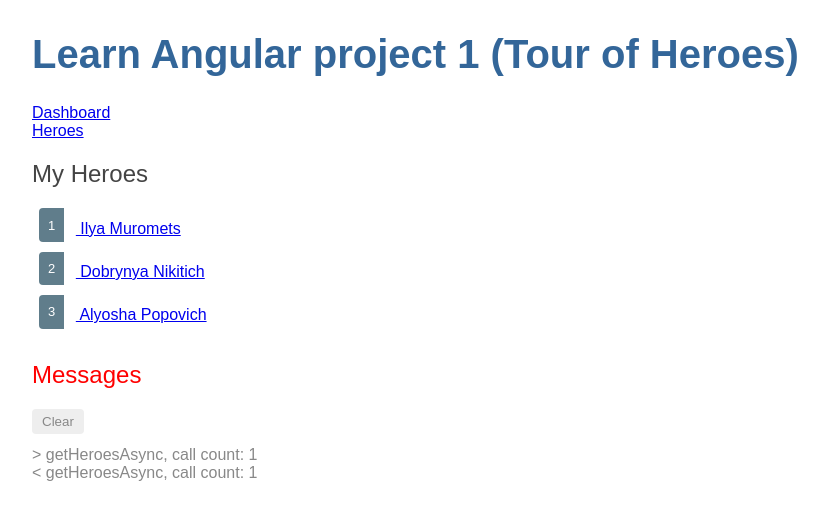
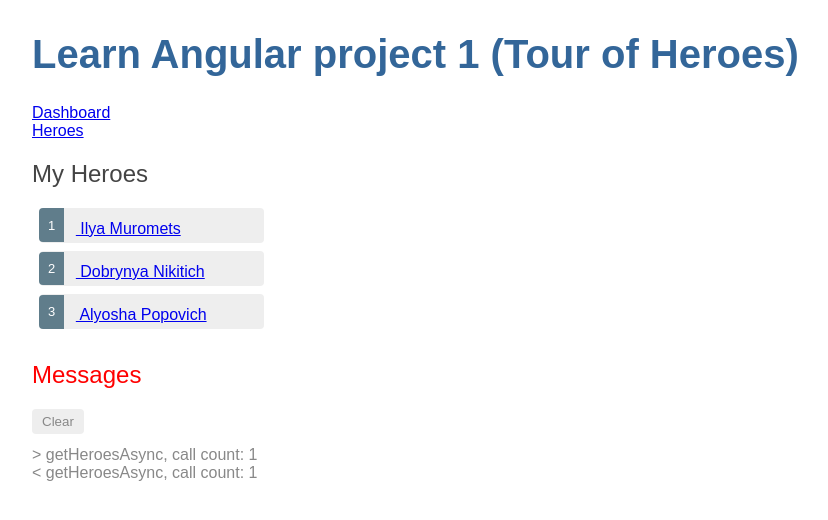
Before and after one commit to IgnatovDan/LearnAngular6_try1, an Angular app: page /heroes in a window 1280 px wide. Shown: the top 520 px of the page, without its empty margins (0-828 px from the left). Built offline with nearby package versions, Linux system fonts and the light colour scheme.

Commit message:
apply style to each item

```diff
--- a/src/app/myheroes/myheroes.component.css
+++ b/src/app/myheroes/myheroes.component.css
@@ -17,15 +17,10 @@
   height: 1.6em;
   border-radius: 4px;
   color: #888;
+  background-color: #EEE;
 }
 .heroesList__item:hover {
   left: .1em;
-}
-
-.heroesList__item_notSelected {
-  background-color: #EEE;
-}
-.heroesList__item_notSelected:hover {
   color: #607D8B;
   background-color: #DDD;
 }
--- a/src/app/myheroes/myheroes.component.html
+++ b/src/app/myheroes/myheroes.component.html
@@ -1,7 +1,7 @@
 <h2>My Heroes</h2>
 <ul class="heroesList">
   <li *ngFor="let currentHero of heroes"
-    class="heroesList__item">
+    class="heroesList__item heroesList__item_notSelected">
     <a routerLink="/hero/{{currentHero.id}}">
       <span class="heroesList__item__badge">{{currentHero.id}}</span> {{currentHero.name}}
     </a>
```
